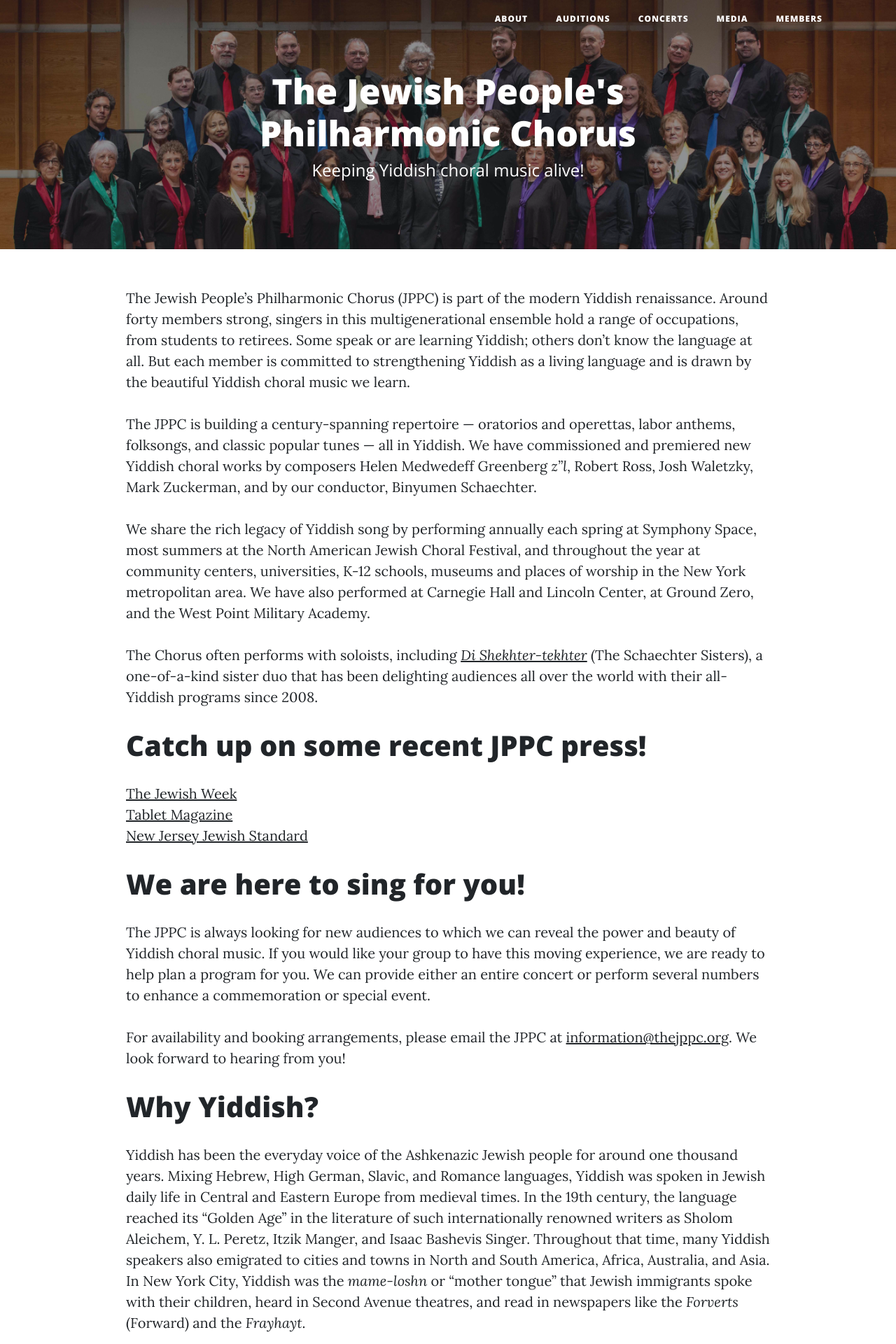
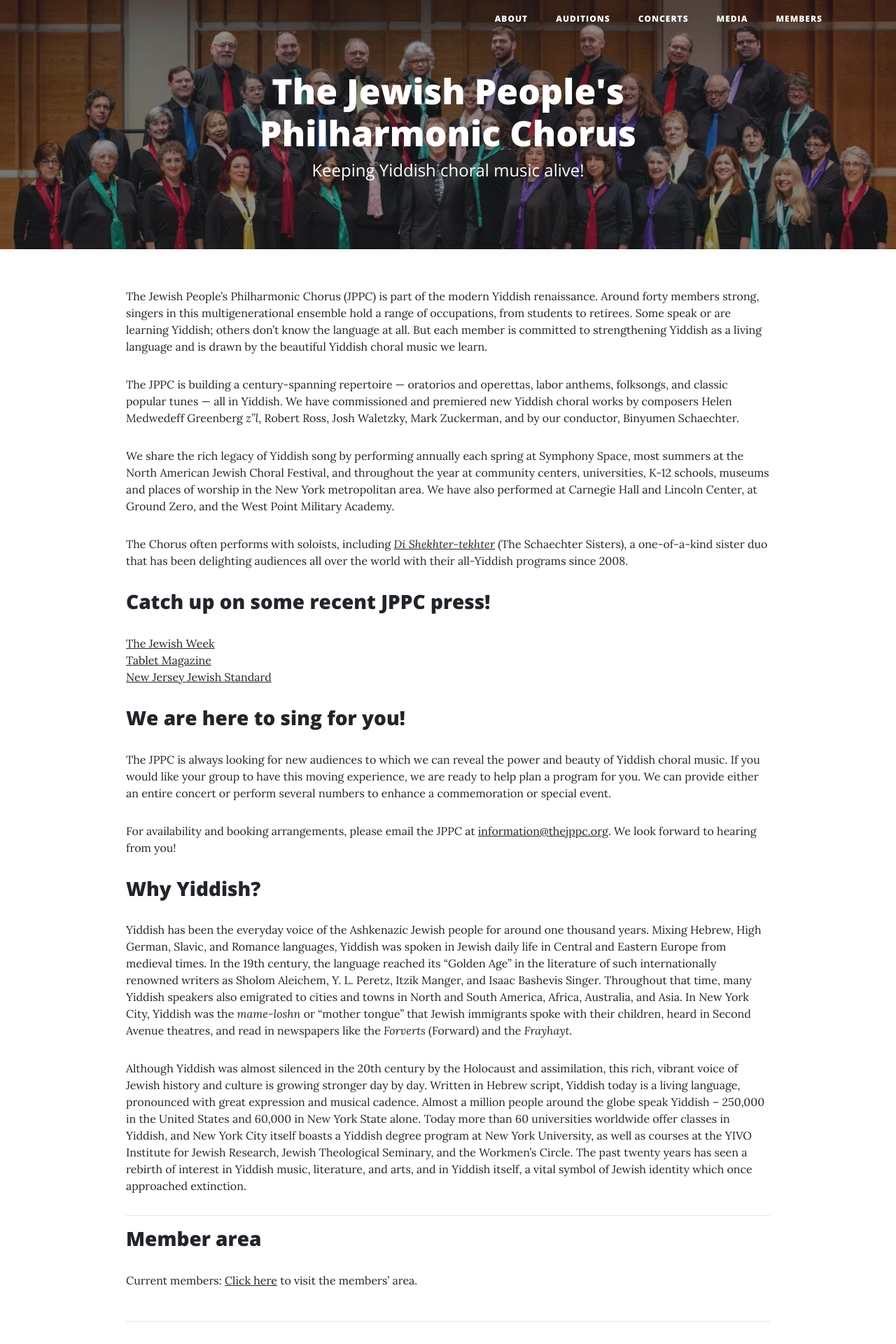
Before and after one commit to ibleaman/JPPC, a Jekyll site: the page built from index.md, in a window 1280 px wide. Shown: the top 1920 px of the page at 70% size. Built offline with Jekyll 4.4.1, drawn with Linux system fonts in a browser that asks for light colours.

Commit message:
Change header sizes

```diff
--- a/css/jppc.css
+++ b/css/jppc.css
@@ -5,7 +5,7 @@
  */
 
 body {
-  font-size: 20px;
+  font-size: 16px;
   color: #212529;
   font-family: 'Lora', 'Times New Roman', serif;
 }
@@ -27,6 +27,18 @@
 h6 {
   font-weight: 800;
   font-family: 'Open Sans', 'Helvetica Neue', Helvetica, Arial, sans-serif;
+}
+
+h1 {
+  font-size: 32px;
+}
+
+h2 {
+  font-size: 28px;
+}
+
+h3 {
+  font-size: 22px;
 }
 
 a {
--- a/index.md
+++ b/index.md
@@ -12,19 +12,19 @@
 
 The Chorus often performs with soloists, including  [*Di Shekhter-tekhter*](http://yiddishsisters.com/) (The Schaechter Sisters), a one-of-a-kind sister duo that has been delighting audiences all over the world with their all-Yiddish programs since 2008.
 
-# Catch up on some recent JPPC press!
+## Catch up on some recent JPPC press!
 
 [The Jewish Week](http://www.thejewishweek.com/blogs/well-versed/hitting-yiddish-high-notes)
 [Tablet Magazine](http://www.tabletmag.com/arts-and-culture/music/32368/in-tune/)
 [New Jersey Jewish Standard](http://www.jstandard.com/index.php/content/item/18807/)
 
-# We are here to sing for you!
+## We are here to sing for you!
 
 The JPPC is always looking for new audiences to which we can reveal the power and beauty of Yiddish choral music. If you would like your group to have this moving experience, we are ready to help plan a program for you. We can provide either an entire concert or perform several numbers to enhance a commemoration or special event.
 
 For availability and booking arrangements, please email the JPPC at [information@thejppc.org](mailto:information@thejppc.org). We look forward to hearing from you!
 
-# Why Yiddish?
+## Why Yiddish?
 
 Yiddish has been the everyday voice of the Ashkenazic Jewish people for around one thousand years. Mixing Hebrew, High German, Slavic, and Romance languages, Yiddish was spoken in Jewish daily life in Central and Eastern Europe from medieval times. In the 19th century, the language reached its "Golden Age" in the literature of such internationally renowned writers as Sholom Aleichem, Y. L. Peretz, Itzik Manger, and Isaac Bashevis Singer. Throughout that time, many Yiddish speakers also emigrated to cities and towns in North and South America, Africa, Australia, and Asia. In New York City, Yiddish was the *mame-loshn* or "mother tongue" that Jewish immigrants spoke with their children, heard in Second Avenue theatres, and read in newspapers like the *Forverts* (Forward) and the *Frayhayt*.
 
@@ -32,6 +32,6 @@
 
 _____
 
-# Member area
+## Member area
 
 Current members: [Click here](https://sites.google.com/view/jppccurrentmembers) to visit the members' area.
```
Also changed, not shown: concerts.md (+1 -1 lines).
